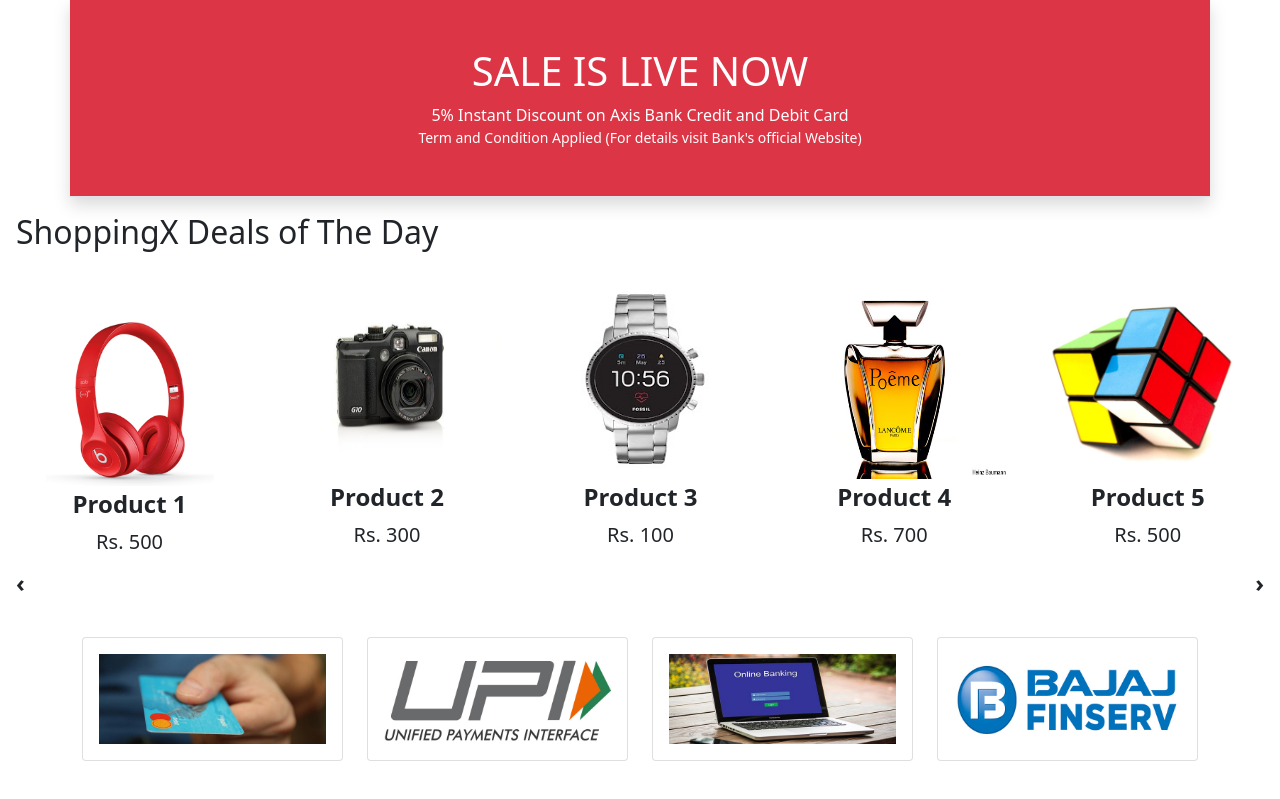
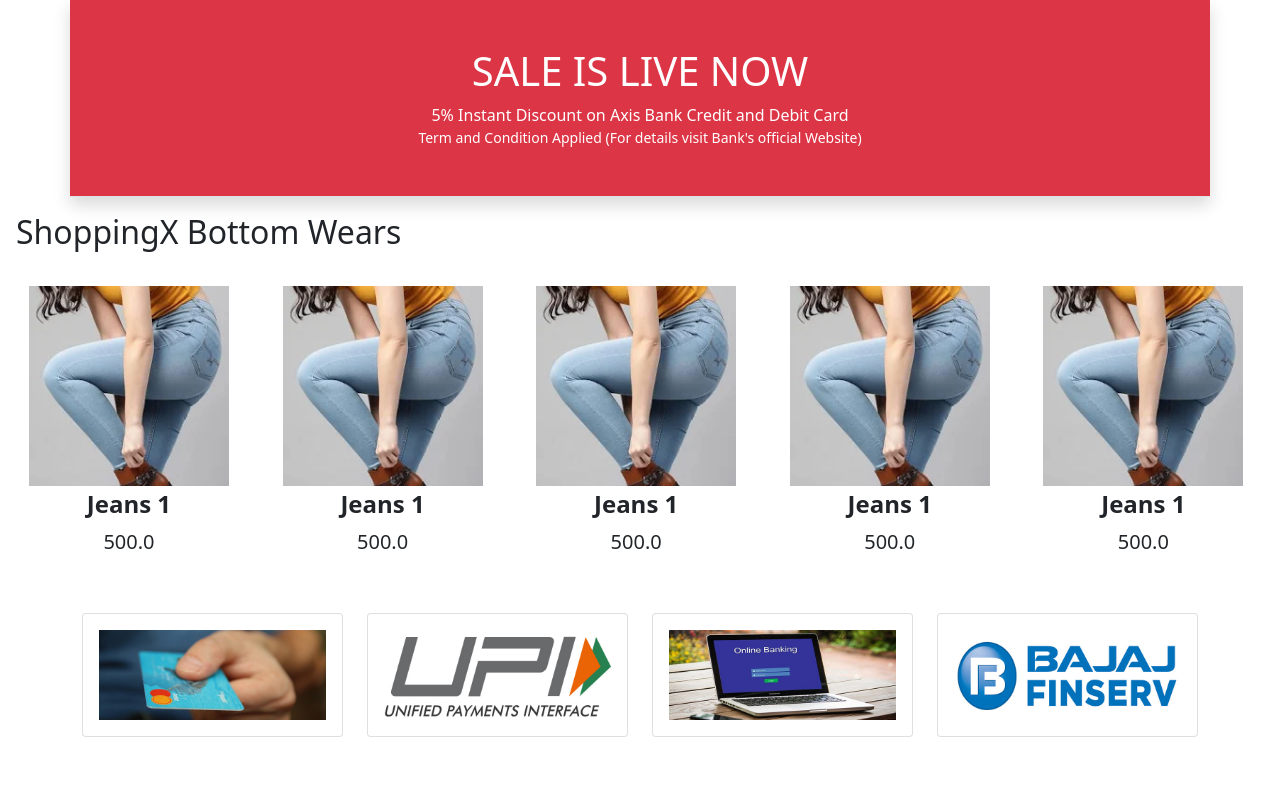
Before and after one commit to Abhishek-003/Django_Ecommerce_website, a Django app: page / in a window 1280 px wide. Shown: the part 538-1337 px from the top of the page. Run offline with Django 4.2, Linux system fonts and the light colour scheme; data comes from the database, SQL or seed files in the repository; parts of the project's set-up code (start-up, migrations or seed data) failed here and were passed over; some libraries are stand-ins or nearby versions.

Commit message:
Implemented a view class for home page

```diff
--- a/app/templates/app/home.html
+++ b/app/templates/app/home.html
@@ -46,22 +46,13 @@
 {% block main-content %}
 <!-- 1st Product Slider -->
 <div class="m-3">
- <h2>ShoppingX Deals of The Day</h2>
+ <h2>ShoppingX Bottom Wears</h2>
  <!-- Slider 1 -->
  <div class="owl-carousel" id="slider1">
-  <a href="{% url 'product-detail' %}" class="btn"><div class="item"><img src="{% static 'app/images/product/1.jpg' %}" alt="" height="200px"><span class="fw-bold">Product 1</span><br><span class="fs-5">Rs. 500</span></div></a>
-  <div class="item"><img src="{% static 'app/images/product/2.jpg' %}" alt="" height="200px"><span class="fw-bold">Product 2</span><br><span class="fs-5">Rs. 300</span></div>
-  <div class="item"><img src="{% static 'app/images/product/3.jpg' %}" alt="" height="200px"><span class="fw-bold">Product 3</span><br><span class="fs-5">Rs. 100</span></div>
-  <div class="item"><img src="{% static 'app/images/product/4.jpg' %}" alt="" height="200px"><span class="fw-bold">Product 4</span><br><span class="fs-5">Rs. 700</span></div>
-  <div class="item"><img src="{% static 'app/images/product/5.jpg' %}" alt="" height="200px"><span class="fw-bold">Product 5</span><br><span class="fs-5">Rs. 500</span></div>
-  <div class="item"><img src="{% static 'app/images/product/6.jpg' %}" alt="" height="200px"><span class="fw-bold">Product 6</span><br><span class="fs-5">Rs. 400</span></div>
-  <div class="item"><img src="{% static 'app/images/product/7.jpg' %}" alt="" height="200px"><span class="fw-bold">Product 7</span><br><span class="fs-5">Rs. 500</span></div>
-  <div class="item"><img src="{% static 'app/images/product/8.jpg' %}" alt="" height="200px"><span class="fw-bold">Product 8</span><br><span class="fs-5">Rs. 300</span></div>
-  <div class="item"><img src="{% static 'app/images/product/9.jpg' %}" alt="" height="200px"><span class="fw-bold">Product 9</span><br><span class="fs-5">Rs. 600</span></div>
-  <div class="item"><img src="{% static 'app/images/product/10.jpg' %}" alt="" height="200px"><span class="fw-bold">Product 10</span><br><span class="fs-5">Rs. 900</span></div>
-  <div class="item"><img src="{% static 'app/images/product/11.jpg' %}" alt="" height="200px"><span class="fw-bold">Product 11</span><br><span class="fs-5">Rs. 100</span></div>
-  <div class="item"><img src="{% static 'app/images/product/12.jpg' %}" alt="" height="200px"><span class="fw-bold">Product 12</span><br><span class="fs-5">Rs. 200</span></div>
- </div>
+  {% for bottomwear in  bottomwears%}
+  <a href="{% url 'product-detail' %}" class="btn"><div class="item"><img src="{{bottomwear.product_image.url}}" alt="" height="200px"><span class="fw-bold">{{bottomwear.title}}</span><br><span class="fs-5">{{bottomwear.discounted_price}}</span></div></a>
+  {% endfor %}
+</div>
 </div>
 <!-- End 1st Product Slider -->
 
--- a/app/urls.py
+++ b/app/urls.py
@@ -5,7 +5,7 @@
 
 
 urlpatterns = [
-    path('', views.home),
+    path('', views.ProductView.as_view(), name='home'),
     path('product-detail/', views.product_detail, name='product-detail'),
     path('cart/', views.add_to_cart, name='add-to-cart'),
     path('buy/', views.buy_now, name='buy-now'),
--- a/app/views.py
+++ b/app/views.py
@@ -1,7 +1,19 @@
+from unicodedata import category
 from django.shortcuts import render
+from .models import Customer, Product, OrderPlaced, Cart
+from django.views import View
 
-def home(request):
- return render(request, 'app/home.html')
+class ProductView(View):
+    def get(self, request):
+        mobiles = Product.objects.filter(category='M')
+        laptops = Product.objects.filter(category='L')
+        topwears = Product.objects.filter(category='TW')
+        bottomwears = Product.objects.filter(category='BW')
+
+        return render(request, 'app/home.html', {
+            'mobiles':mobiles, 'laptops':laptops,
+            'topwears': topwears, 'bottomwears':bottomwears
+        })
 
 def product_detail(request):
  return render(request, 'app/productdetail.html')
```
